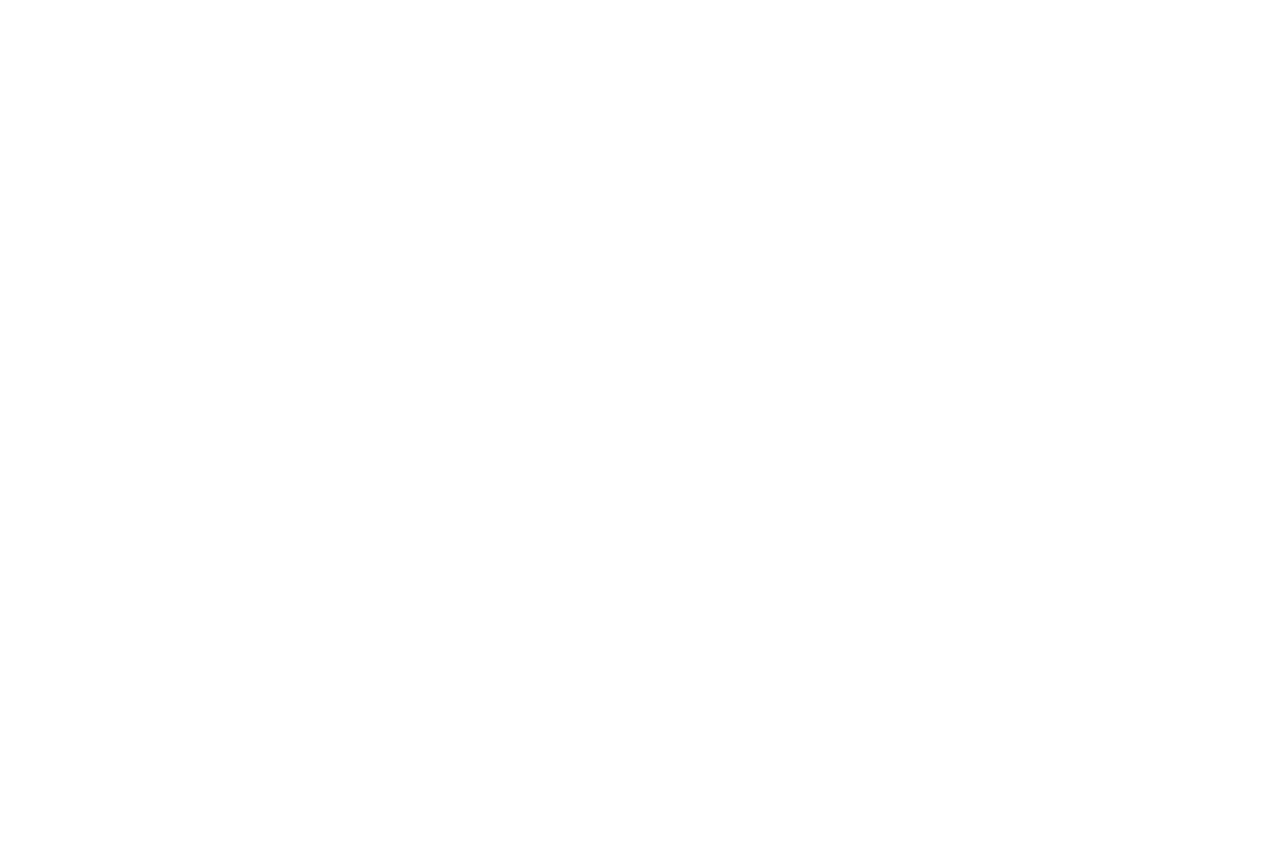
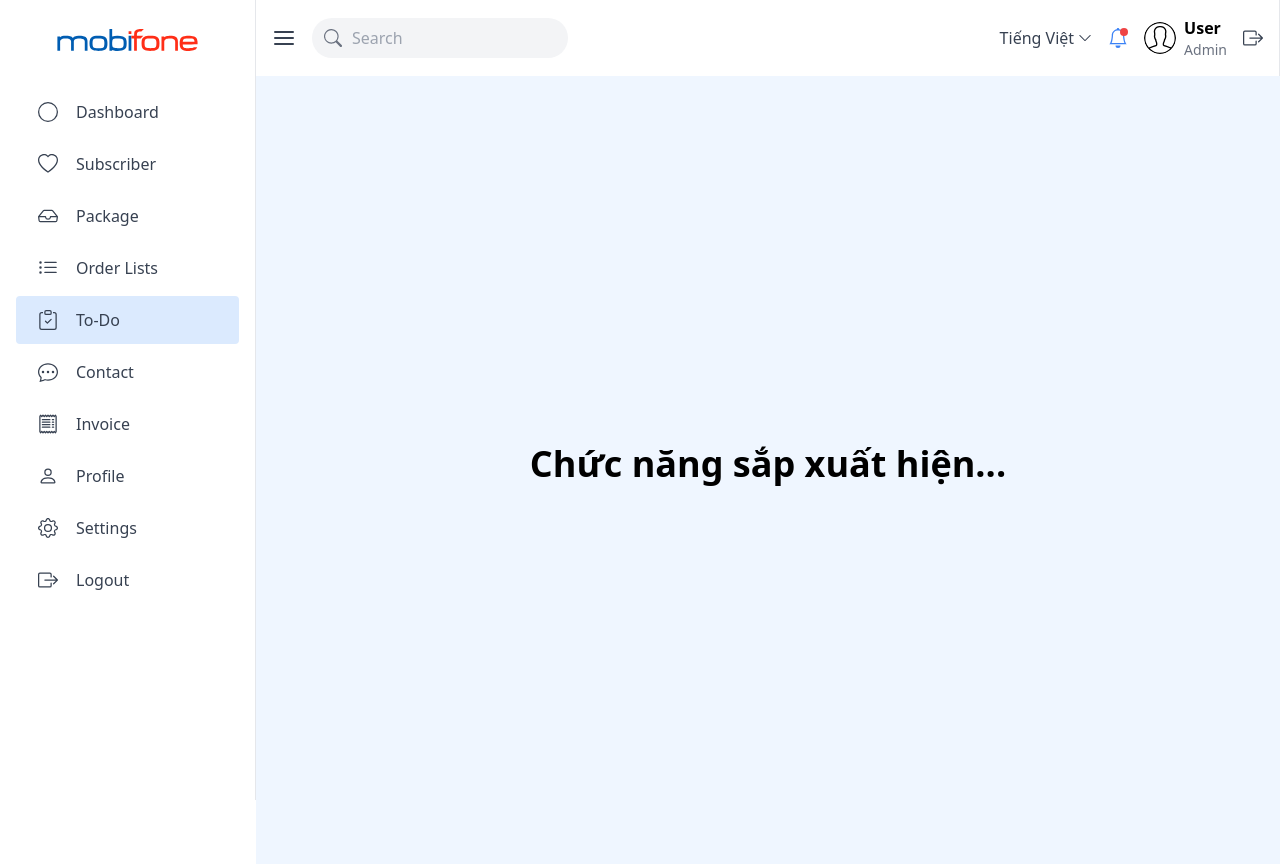
Before and after one commit to lekhanhdat/mobifone-fe, a React (Vite) app: page /todo in a window 1280 px wide. Before the commit this address had no page. Before the commit the page ends 800 px from the top, so only its background shows below. Built offline with nearby package versions, Linux system fonts and the light colour scheme; sample sign-in values are in the browser's storage.

Commit message:
feat(Sidebar): Navigate to Comingsoon Page

```diff
--- a/index.html
+++ b/index.html
@@ -4,7 +4,7 @@
     <meta charset="UTF-8" />
     <link rel="icon" type="image/svg+xml" href="/Mobifone.svg" />
     <meta name="viewport" content="width=device-width, initial-scale=1.0" />
-    <title>Dashboard</title>
+    <title>Mobifone</title>
   </head>
   <body>
     <div id="root"></div>
--- a/src/App.jsx
+++ b/src/App.jsx
@@ -7,6 +7,7 @@
 import Login from './pages/Login';
 import Register from './pages/Register';
 import PrivateRoute from './components/PrivateRoute';
+import ComingSoon from './pages/Comingsoon';
 
 const App = () => {
   return (
@@ -19,6 +20,13 @@
             <Route path="/" element={<Dashboard />} />
             <Route path="/subscriber" element={<Subscriber />} />
             <Route path="/package" element={<Package />} />
+            {/* All to ComingSoon */}
+            <Route path="/orders" element={<ComingSoon />} />
+            <Route path="/todo" element={<ComingSoon />} />
+            <Route path="/contact" element={<ComingSoon />} />
+            <Route path="/invoice" element={<ComingSoon />} />
+            <Route path="/profile" element={<ComingSoon />} />
+            <Route path="/settings" element={<ComingSoon />} />
           </Route>
         </Route>
       </Routes>
--- /dev/null
+++ b/src/pages/Comingsoon.jsx
@@ -0,0 +1,11 @@
+import React from 'react';
+
+const ComingSoon = () => {
+  return (
+    <div className="min-h-screen flex items-center justify-center text-white">
+      <h1 className="text-4xl font-bold text-black">Chức năng sắp xuất hiện...</h1>
+    </div>
+  );
+};
+
+export default ComingSoon;
--- a/src/pages/Dashboard.jsx
+++ b/src/pages/Dashboard.jsx
@@ -157,7 +157,7 @@
 
   return (
     <div className="p-6 bg-blue-50 min-h-screen">
-      <h2 className="text-3xl font-bold text-blue-600 mb-6">Dashboard</h2>
+      <h2 className="text-3xl font-bold text-blue-600 mb-6 mt-2">Dashboard</h2>
       {/* Stats Grid */}
       <div className="grid grid-cols-1 md:grid-cols-4 gap-6 mb-8">
         {/* Card Tổng số thuê bao - Link đến /subscriber */}
```
